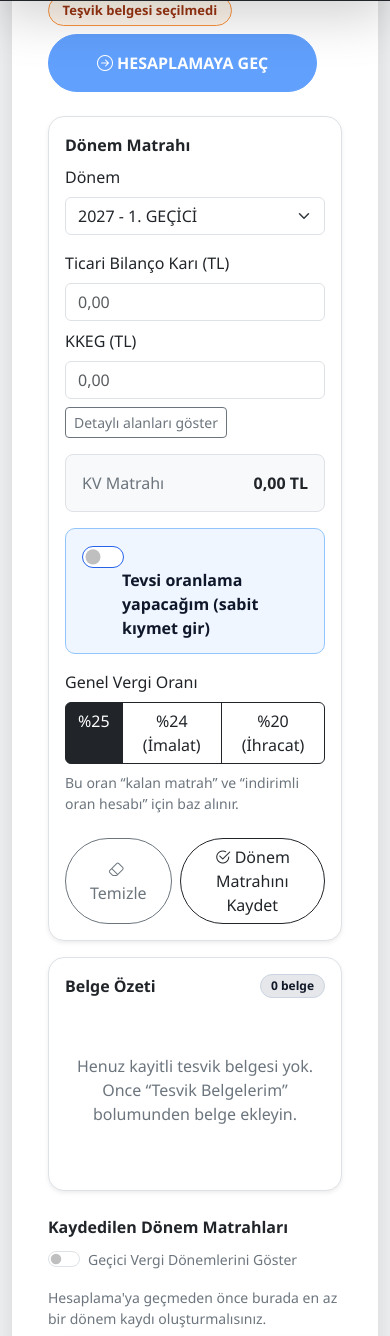
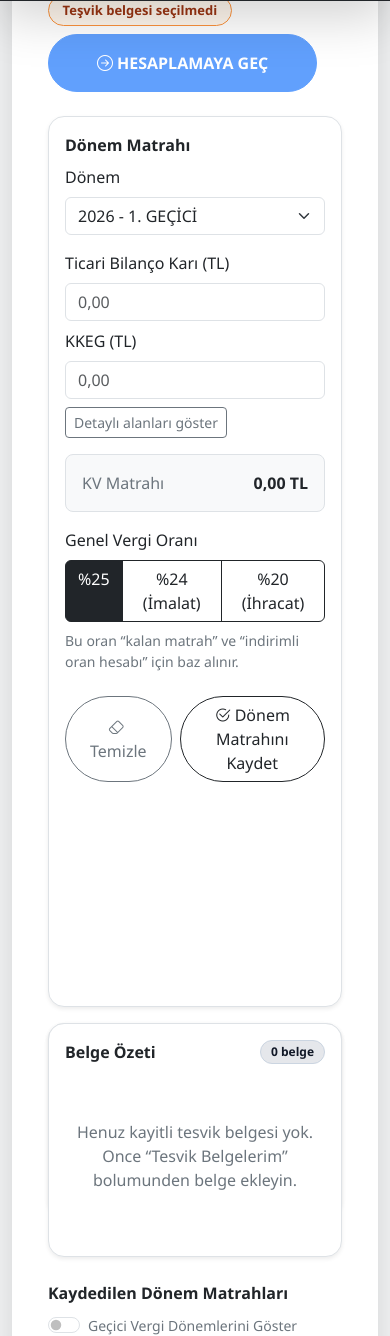
Before and after one commit to Wordand/isfaymm-webuygulama, a Flask app: page /hesaplama-araclari/indirimli-kurumlar-vergisi/ in a window 390 px wide. Shown: the part 843-2179 px from the top of the page. Run offline with Flask 3, Linux system fonts and the light colour scheme; some libraries are stand-ins or nearby versions.

Commit message:
Improve dönem matrah selection and delete dialogs

```diff
--- a/templates/reports/donem_hesabi.html
+++ b/templates/reports/donem_hesabi.html
@@ -74,16 +74,17 @@
 
         <div class="mb-3">
           <label class="form-label">Dönem</label>
+          {% set selected_pool_donem = session.get('active_donem_text') or '2026 - 1. GEÇİCİ' %}
           <select id="pool_donem" class="form-select">
             {% for yil in range(2027, 2014, -1) %}
             <optgroup label="{{ yil }}">
-              <option value="{{ yil }} - 1. GEÇİCİ">{{ yil }} - 1. GEÇİCİ</option>
-              <option value="{{ yil }} - 2. GEÇİCİ">{{ yil }} - 2. GEÇİCİ</option>
-              <option value="{{ yil }} - 3. GEÇİCİ">{{ yil }} - 3. GEÇİCİ</option>
+              <option value="{{ yil }} - 1. GEÇİCİ" {% if selected_pool_donem == yil ~ ' - 1. GEÇİCİ' %}selected{% endif %}>{{ yil }} - 1. GEÇİCİ</option>
+              <option value="{{ yil }} - 2. GEÇİCİ" {% if selected_pool_donem == yil ~ ' - 2. GEÇİCİ' %}selected{% endif %}>{{ yil }} - 2. GEÇİCİ</option>
+              <option value="{{ yil }} - 3. GEÇİCİ" {% if selected_pool_donem == yil ~ ' - 3. GEÇİCİ' %}selected{% endif %}>{{ yil }} - 3. GEÇİCİ</option>
               {% if yil >= 2025 %}
-              <option value="{{ yil }} - 4. GEÇİCİ">{{ yil }} - 4. GEÇİCİ</option>
+              <option value="{{ yil }} - 4. GEÇİCİ" {% if selected_pool_donem == yil ~ ' - 4. GEÇİCİ' %}selected{% endif %}>{{ yil }} - 4. GEÇİCİ</option>
               {% endif %}
-              <option value="{{ yil }} - KURUMLAR">{{ yil }} - KURUMLAR</option>
+              <option value="{{ yil }} - KURUMLAR" {% if selected_pool_donem == yil ~ ' - KURUMLAR' %}selected{% endif %}>{{ yil }} - KURUMLAR</option>
             </optgroup>
             {% endfor %}
           </select>
@@ -216,6 +151,74 @@
             </button>
           </div>
         </div>
+      </div>
+
+      <div class="p-3 bg-white border rounded-4 shadow-sm mt-3">
+        <div class="fw-bold mb-2">Tevsi Oranlama</div>
+        <div class="ikv-tevsi-toggle">
+          <div class="form-check form-switch mb-0">
+            <input class="form-check-input" type="checkbox" role="switch" id="pool_toggle_sabit" onchange="poolToggleSabit()">
+            <label class="form-check-label fw-semibold" for="pool_toggle_sabit">Tevsi oranlama yapacağım (sabit kıymet gir)</label>
+          </div>
+        </div>
+
+        <div class="mt-2 p-3 bg-white border rounded-3" id="pool_sabit_wrap" style="display:none;">
+          <div class="fw-semibold mb-2">Sabit Kıymet Detayı (Tevsi / Oranlama)</div>
+          <div class="text-muted small mb-2">Tevsi yatırımlarda oranlama yapacaksanız doldurun. Diğer durumlarda boş bırakabilirsiniz.</div>
+            <div class="row g-2">
+              <div class="col-md-6">
+                <label class="form-label">250 - Arazi ve Arsalar</label>
+                <input id="pool_sabit_250" type="text" class="form-control pool-sabit-input" placeholder="0,00">
+              </div>
+              <div class="col-md-6">
+                <label class="form-label">251 - Yeraltı ve Yerüstü Düzenleri</label>
+                <input id="pool_sabit_251" type="text" class="form-control pool-sabit-input" placeholder="0,00">
+              </div>
+              <div class="col-md-6">
+                <label class="form-label">252 - Binalar</label>
+                <input id="pool_sabit_252" type="text" class="form-control pool-sabit-input" placeholder="0,00">
+              </div>
+              <div class="col-md-6">
+                <label class="form-label">253 - Tesis, Makine ve Cihazlar</label>
+                <input id="pool_sabit_253" type="text" class="form-control pool-sabit-input" placeholder="0,00">
+              </div>
+              <div class="col-md-6">
+                <label class="form-label">254 - Taşıtlar</label>
+                <input id="pool_sabit_254" type="text" class="form-control pool-sabit-input" placeholder="0,00">
+              </div>
+              <div class="col-md-6">
+                <label class="form-label">255 - Demirbaşlar</label>
+                <input id="pool_sabit_255" type="text" class="form-control pool-sabit-input" placeholder="0,00">
+              </div>
+              <div class="col-md-6">
+                <label class="form-label">256 - Diğer Maddi Duran Varlıklar</label>
+                <input id="pool_sabit_256" type="text" class="form-control pool-sabit-input" placeholder="0,00">
+              </div>
+              <div class="col-md-6">
+                <label class="form-label">258 - Yapılmakta Olan Yatırımlar</label>
+                <input id="pool_sabit_258" type="text" class="form-control pool-sabit-input" placeholder="0,00">
+              </div>
+              <div class="col-md-6">
+                <label class="form-label">260 - Haklar</label>
+                <input id="pool_sabit_260" type="text" class="form-control pool-sabit-input" placeholder="0,00">
+              </div>
+              <div class="col-md-6">
+                <label class="form-label">264 - Özel Maliyetler</label>
+                <input id="pool_sabit_264" type="text" class="form-control pool-sabit-input" placeholder="0,00">
+              </div>
+              <div class="col-md-6">
+                <label class="form-label">267 - Diğer Maddi Olmayan Duran Varlıklar</label>
+                <input id="pool_sabit_267" type="text" class="form-control pool-sabit-input" placeholder="0,00">
+              </div>
+            </div>
+            <div class="mt-3 p-3 bg-light border rounded-3">
+              <div class="d-flex justify-content-between">
+                <div class="text-muted">Toplam Sabit Kıymet (Oranlama için)</div>
+                <div class="fw-bold" id="pool_sabit_total_label">0,00 TL</div>
+              </div>
+              <div class="text-muted small mt-1">Bu toplam, tevsi yatırımlarda "toplam sabit kıymet tutarı" olarak kullanılır.</div>
+            </div>
+          </div>
       </div>
     </div>
 
@@ -694,17 +697,49 @@
   }
 
   async function poolDeleteSaved(id) {
-    if (!confirm('Bu dönem matrah kaydı silinsin mi?')) return;
+    if (window.Swal) {
+      const result = await Swal.fire({
+        icon: 'warning',
+        title: 'Dönem matrahı silinsin mi?',
+        text: 'Bu dönem matrah kaydı kaldırılacak.',
+        showCancelButton: true,
+        confirmButtonText: 'Evet, sil',
+        cancelButtonText: 'Vazgeç',
+        confirmButtonColor: '#dc3545',
+        reverseButtons: true
+      });
+      if (!result.isConfirmed) return;
+    } else if (!confirm('Bu dönem matrah kaydı silinsin mi?')) {
+      return;
+    }
+
     try {
       const res = await fetch('/indirimlikurumlar/donem_matrah/delete/' + id, { method: 'POST' });
       if (!res.ok) {
-        alert('Silme işlemi başarısız.');
+        if (window.Swal) {
+          await Swal.fire({ icon: 'error', title: 'Silme başarısız', text: 'Dönem matrahı silinemedi.' });
+        } else {
+          alert('Silme işlemi başarısız.');
+        }
         return;
       }
       const row = document.getElementById('pool-row-' + id);
       if (row) row.remove();
+      if (window.Swal) {
+        await Swal.fire({
+          icon: 'success',
+          title: 'Silindi',
+          text: 'Dönem matrahı silindi.',
+          timer: 1100,
+          showConfirmButton: false
+        });
+      }
     } catch (e) {
-      alert('Silme sırasında bağlantı hatası oluştu.');
+      if (window.Swal) {
+        await Swal.fire({ icon: 'error', title: 'Bağlantı hatası', text: 'Silme sırasında bağlantı hatası oluştu.' });
+      } else {
+        alert('Silme sırasında bağlantı hatası oluştu.');
+      }
     }
   }
 
```
Also changed, not shown: other parts of templates/reports/donem_hesabi.html (+0 -66 lines).
